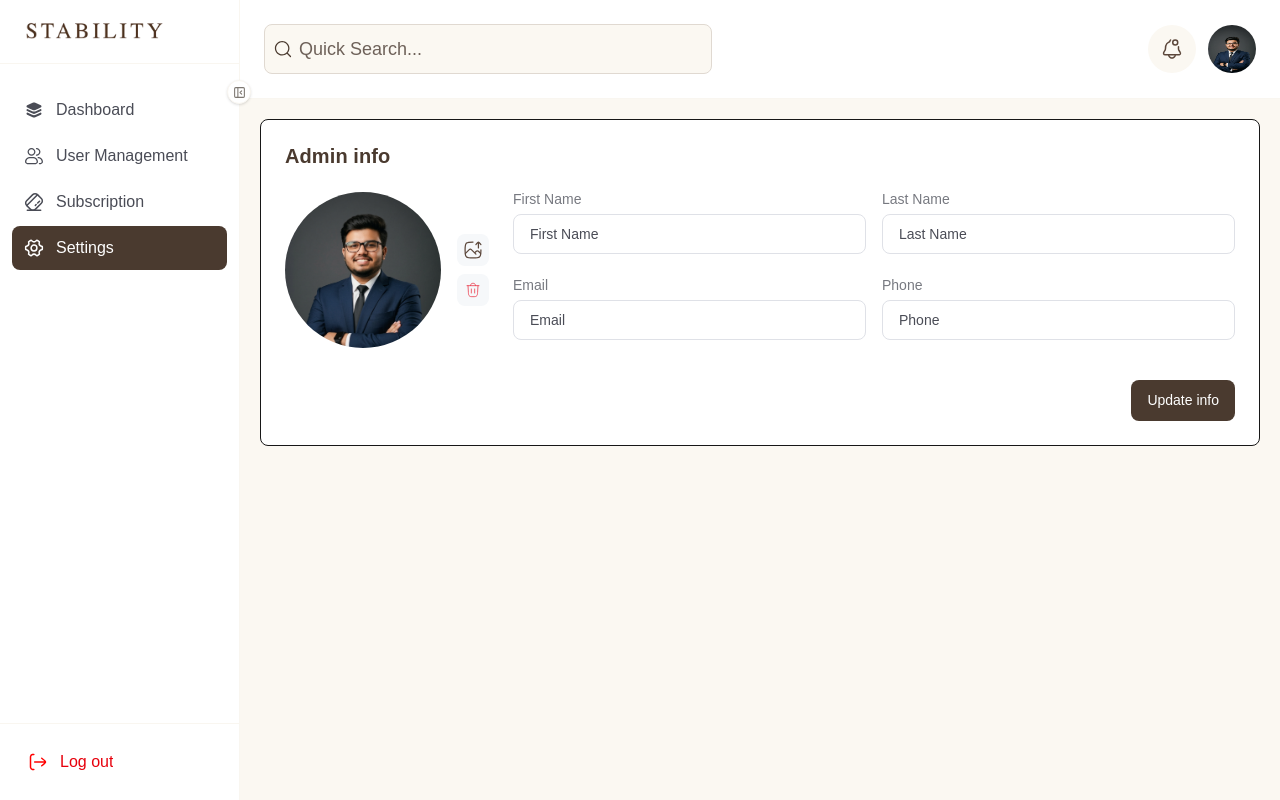
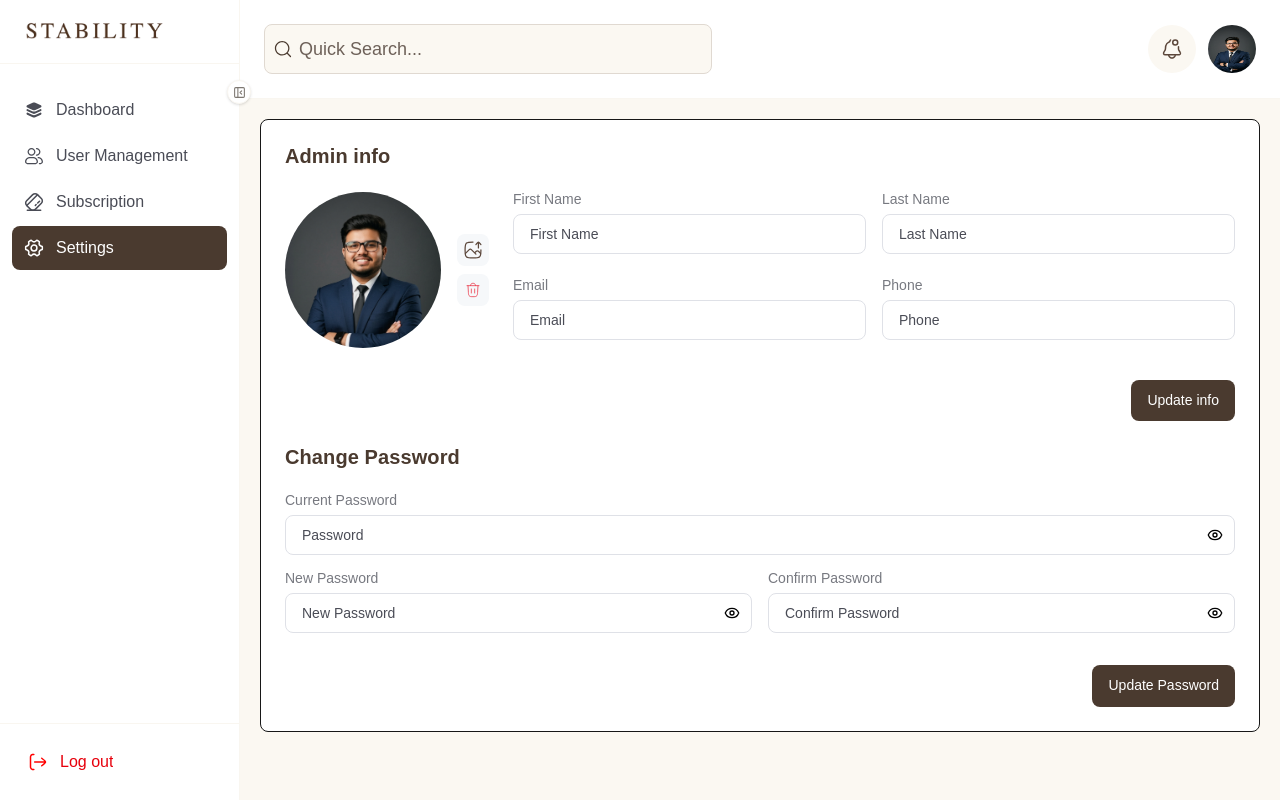
Before and after one commit to Nazim6269/budget-compass, a Next.js app: page /dashboard/settings in a window 1280 px wide. Built offline with nearby package versions, Linux system fonts and the light colour scheme.

Commit message:
feat(design): add change password design

```diff
--- a/pages/SettingPage.tsx
+++ b/pages/SettingPage.tsx
@@ -1,79 +1,12 @@
 "use client";
-import { DeleteIcon } from "@/shared";
-import { FileInput, TextInput } from "@/shared/model/input";
-import GenericButton from "@/shared/ui/GenericButton";
-import { GenericInput } from "@/shared/ui/GenericInput";
-import Image from "next/image";
+import { AdminProfile, ChangePassword } from "@/widgets/setting";
+
 const SettingPage = () => {
   return (
     <div>
-      <div className="p-3 sm:p-6 rounded-lg bg-white border border-[#DFE&E3]">
-        <h1 className="text-center sm:text-left text-xl text-textPrimary font-bold leading-[120%] tracking-[0.006rem]">
-          Admin info
-        </h1>
-        <div className="flex flex-col sm:flex-row gap-6 mt-6">
-          <div className="flex flex-col sm:flex-row justify-center items-center gap-4">
-            <Image
-              src="/user.png"
-              alt="Admin"
-              width={156}
-              height={156}
-              className="h-39 w-39 rounded-full object-cover"
-            />
-            <div className="flex flex-row sm:flex-col gap-2">
-              <GenericInput
-                type="file"
-                className="flex justify-center items-center rounded-lg bg-[#F6F8FA] w-8 h-8 "
-              />
-              <div className="flex items-center justify-center w-8 h-8 rounded-lg p-2 bg-[#F6F8FA]">
-                <DeleteIcon />
-              </div>
-            </div>
-          </div>
-
-          <div className="flex-1 grid grid-cols-1 sm:grid-cols-2 gap-4">
-            <GenericInput
-              type="text"
-              placeholder="First Name"
-              label="First Name"
-              fullWidth
-              size="xmd"
-              labelClassName="text-grayBlack2 font-normal text-sm leading-[100%] mb-2"
-            />
-            <GenericInput
-              type="text"
-              placeholder="Last Name"
-              label="Last Name"
-              fullWidth
-              size="xmd"
-              labelClassName="text-grayBlack2 font-normal text-sm leading-[100%] mb-2"
-            />
-            <GenericInput
-              type="email"
-              placeholder="Email"
-              label="Email"
-              fullWidth
-              size="xmd"
-              labelClassName="text-grayBlack2 font-normal text-sm leading-[100%] mb-2"
-            />
-            <GenericInput
-              type="tel"
-              placeholder="Phone"
-              label="Phone"
-              fullWidth
-              size="xmd"
-              labelClassName="text-grayBlack2 font-normal text-sm leading-[100%] mb-2"
-            />
-          </div>
-        </div>
-        <div className="flex justify-end mt-3 sm:mt-8">
-          <GenericButton
-            title="Update info"
-            onClick={() => {}}
-            size="mlarge"
-            className="w-full sm:w-auto"
-          />
-        </div>
+      <div className="p-3 sm:p-6 rounded-lg bg-white border border-[#DFE&E3] space-y-6">
+        <AdminProfile />
+        <ChangePassword />
       </div>
     </div>
   );
--- /dev/null
+++ b/widgets/setting/index.ts
@@ -0,0 +1,2 @@
+export { default as AdminProfile } from './ui/AdminProfile'
+export { default as ChangePassword } from './ui/ChangePassword'
--- /dev/null
+++ b/widgets/setting/ui/AdminProfile.tsx
@@ -0,0 +1,80 @@
+import { DeleteIcon } from "@/shared";
+import GenericButton from "@/shared/ui/GenericButton";
+import { GenericInput } from "@/shared/ui/GenericInput";
+import Image from "next/image";
+import React from "react";
+
+const AdminProfile = () => {
+  return (
+    <div>
+      <h1 className="text-center sm:text-left text-xl text-textPrimary font-bold leading-[120%] tracking-[0.006rem]">
+        Admin info
+      </h1>
+      <div className="flex flex-col sm:flex-row gap-6 mt-6">
+        <div className="flex flex-col sm:flex-row justify-center items-center gap-4">
+          <Image
+            src="/user.png"
+            alt="Admin"
+            width={156}
+            height={156}
+            className="h-39 w-39 rounded-full object-cover"
+          />
+          <div className="flex flex-row sm:flex-col gap-2">
+            <GenericInput
+              type="file"
+              className="flex justify-center items-center rounded-lg bg-[#F6F8FA] w-8 h-8 "
+            />
+            <div className="flex items-center justify-center w-8 h-8 rounded-lg p-2 bg-[#F6F8FA]">
+              <DeleteIcon />
+            </div>
+          </div>
+        </div>
+
+        <div className="flex-1 grid grid-cols-1 sm:grid-cols-2 gap-4">
+          <GenericInput
+            type="text"
+            placeholder="First Name"
+            label="First Name"
+            fullWidth
+            size="xmd"
+            labelClassName="text-grayBlack2 font-normal text-sm leading-[100%] mb-2"
+          />
+          <GenericInput
+            type="text"
+            placeholder="Last Name"
+            label="Last Name"
+            fullWidth
+            size="xmd"
+            labelClassName="text-grayBlack2 font-normal text-sm leading-[100%] mb-2"
+          />
+          <GenericInput
+            type="email"
+            placeholder="Email"
+            label="Email"
+            fullWidth
+            size="xmd"
+            labelClassName="text-grayBlack2 font-normal text-sm leading-[100%] mb-2"
+          />
+          <GenericInput
+            type="tel"
+            placeholder="Phone"
+            label="Phone"
+            fullWidth
+            size="xmd"
+            labelClassName="text-grayBlack2 font-normal text-sm leading-[100%] mb-2"
+          />
+        </div>
+      </div>
+      <div className="flex justify-end mt-3 sm:mt-8">
+        <GenericButton
+          title="Update info"
+          onClick={() => {}}
+          size="mlarge"
+          className="w-full sm:w-auto"
+        />
+      </div>
+    </div>
+  );
+};
+
+export default AdminProfile;
--- /dev/null
+++ b/widgets/setting/ui/ChangePassword.tsx
@@ -0,0 +1,57 @@
+import GenericButton from "@/shared/ui/GenericButton";
+import { GenericInput } from "@/shared/ui/GenericInput";
+import React from "react";
+
+const ChangePassword = () => {
+  return (
+    <div>
+      <h1 className="text-center sm:text-left text-xl text-textPrimary font-bold leading-[120%] tracking-[0.006rem]">
+        Change Password
+      </h1>
+
+      <div className="flex-1 grid grid-cols-1 sm:grid-cols-2 gap-4 mt-6">
+        {/* Row 1*/}
+        <div className="sm:col-span-2">
+          <GenericInput
+            type="password"
+            placeholder="Password"
+            label="Current Password"
+            fullWidth
+            size="xmd"
+            labelClassName="text-grayBlack2 font-normal text-sm leading-[100%] mb-2"
+          />
+        </div>
+
+        {/* Row 2*/}
+        <GenericInput
+          type="password"
+          placeholder="New Password"
+          label="New Password"
+          fullWidth
+          size="xmd"
+          labelClassName="text-grayBlack2 font-normal text-sm leading-[100%] mb-2"
+        />
+
+        <GenericInput
+          type="password"
+          placeholder="Confirm Password"
+          label="Confirm Password"
+          fullWidth
+          size="xmd"
+          labelClassName="text-grayBlack2 font-normal text-sm leading-[100%] mb-2"
+        />
+      </div>
+
+      <div className="flex justify-end mt-3 sm:mt-8">
+        <GenericButton
+          title="Update Password"
+          onClick={() => {}}
+          size="mlarge"
+          className="w-full sm:w-auto"
+        />
+      </div>
+    </div>
+  );
+};
+
+export default ChangePassword;
```
